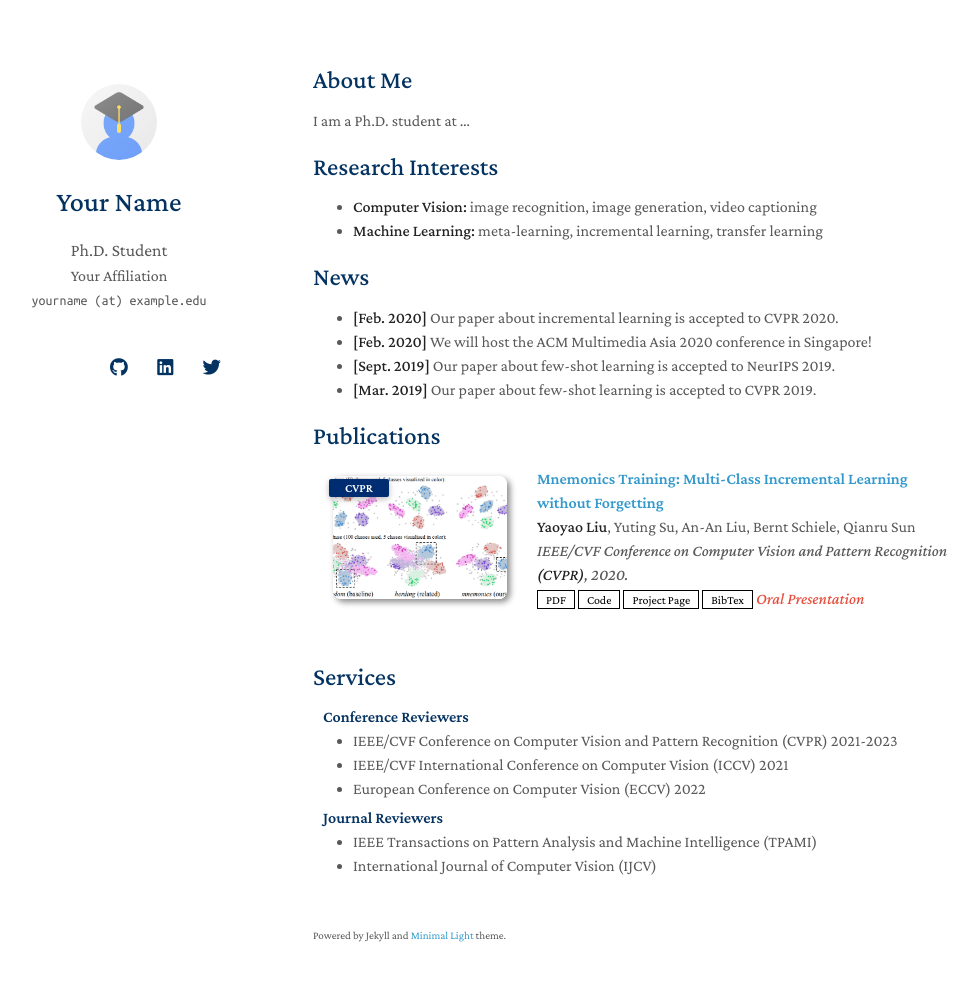
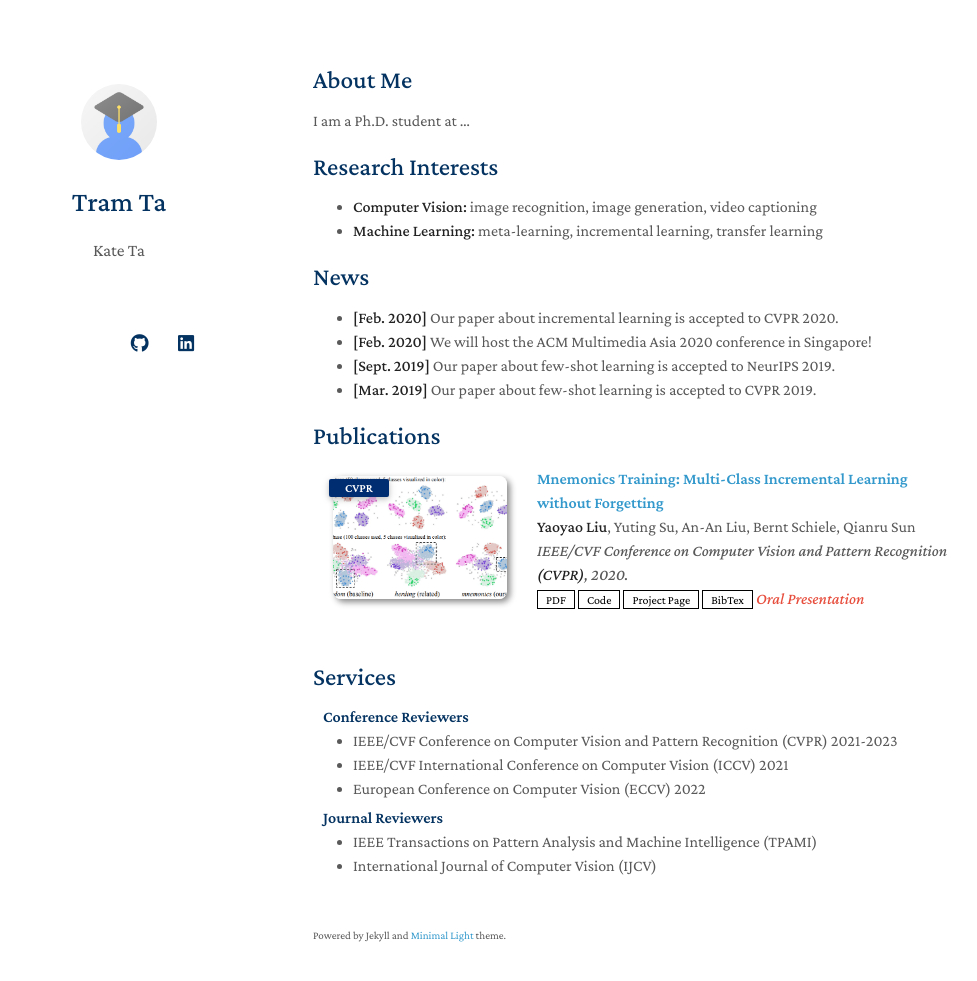
Before and after one commit to TramTa/tramta.github.io, a Jekyll site: the page built from index.md, in a window 1280 px wide and 1016 px high. Shown: the top 981 px of the window, without its empty margins (157-1134 px from the left). Built offline with Jekyll 4.4.1, drawn with Linux system fonts in a browser that asks for light colours; nearby versions of some CDN libraries; a style sheet for code colours, icons or effects is not loaded; our own code applies the rules of GitHub Pages for plain Markdown files.

Commit message:
Update _config.yml

```diff
--- a/_config.yml
+++ b/_config.yml
@@ -1,22 +1,25 @@
 # Basic Information
-title: Your Name
-position: Ph.D. Student
-affiliation: Your Affiliation
-email: yourname (at) example.edu
+title: Tram Ta
+position: Kate Ta
+affiliation:
+email:
 
-# Search Engine Optimization (SEO)
-# The following information is used to improve the website traffic from search engines, e.g., Google.
-keywords: minimal light
-description: The Minimal Light is a simple and elegant jekyll theme for academic personal homepage.
-canonical: https://minimal-light-theme.yliu.me/
+
+# # Search Engine Optimization (SEO)
+# # The following information is used to improve the website traffic from search engines, e.g., Google.
+# keywords: minimal light
+# description: The Minimal Light is a simple and elegant jekyll theme for academic personal homepage.
+# canonical: https://minimal-light-theme.yliu.me/
+
 
 # Links
 # If you don't need one of them, you may delete the corresponding line.
-google_scholar: https://scholar.google.com/
+google_scholar: https://scholar.google.com/citations?user=qe7C2_EAAAAJ&hl=en&oi=ao
 cv_link: assets/files/curriculum_vitae.pdf
-github_link: https://github.com/
-linkedin: https://www.linkedin.com/
-twitter: https://twitter.com/
+github_link: https://github.com/TramTa
+linkedin: https://www.linkedin.com/in/trammaita/
+# twitter: https://twitter.com/
+
 
 # Images (e.g., your profile picture and your website's favicon)
 # "favicon" and "favicon_dark" are used for the light and dark modes, respectively.
@@ -24,17 +27,21 @@ avatar: ./assets/img/avatar.png
 favicon: ./assets/img/favicon.png
 favicon_dark: ./assets/img/favicon-dark.png
 
+
 # Footnote
 # You may use the option to disable the footnote, "Powered by Jekyll and Minimal Light theme."
 enable_footnote: true
 
-# Google Analytics ID
-# Please remove this if you don't use Google Analytics
-google_analytics: UA-111540567-4
 
-# Use this project as a remote theme for GitHub Pages
-# See the guide here: https://docs.github.com/en/pages/setting-up-a-github-pages-site-with-jekyll/adding-a-theme-to-your-github-pages-site-using-jekyll
-remote_theme: yaoyao-liu/minimal-light
+# # Google Analytics ID
+# # Please remove this if you don't use Google Analytics
+# google_analytics: UA-111540567-4
+
+
+# # Use this project as a remote theme for GitHub Pages
+# # See the guide here: https://docs.github.com/en/pages/setting-up-a-github-pages-site-with-jekyll/adding-a-theme-to-your-github-pages-site-using-jekyll
+# remote_theme: yaoyao-liu/minimal-light
+
 
 # The following files will be removed from the generated website.
 exclude:
```
